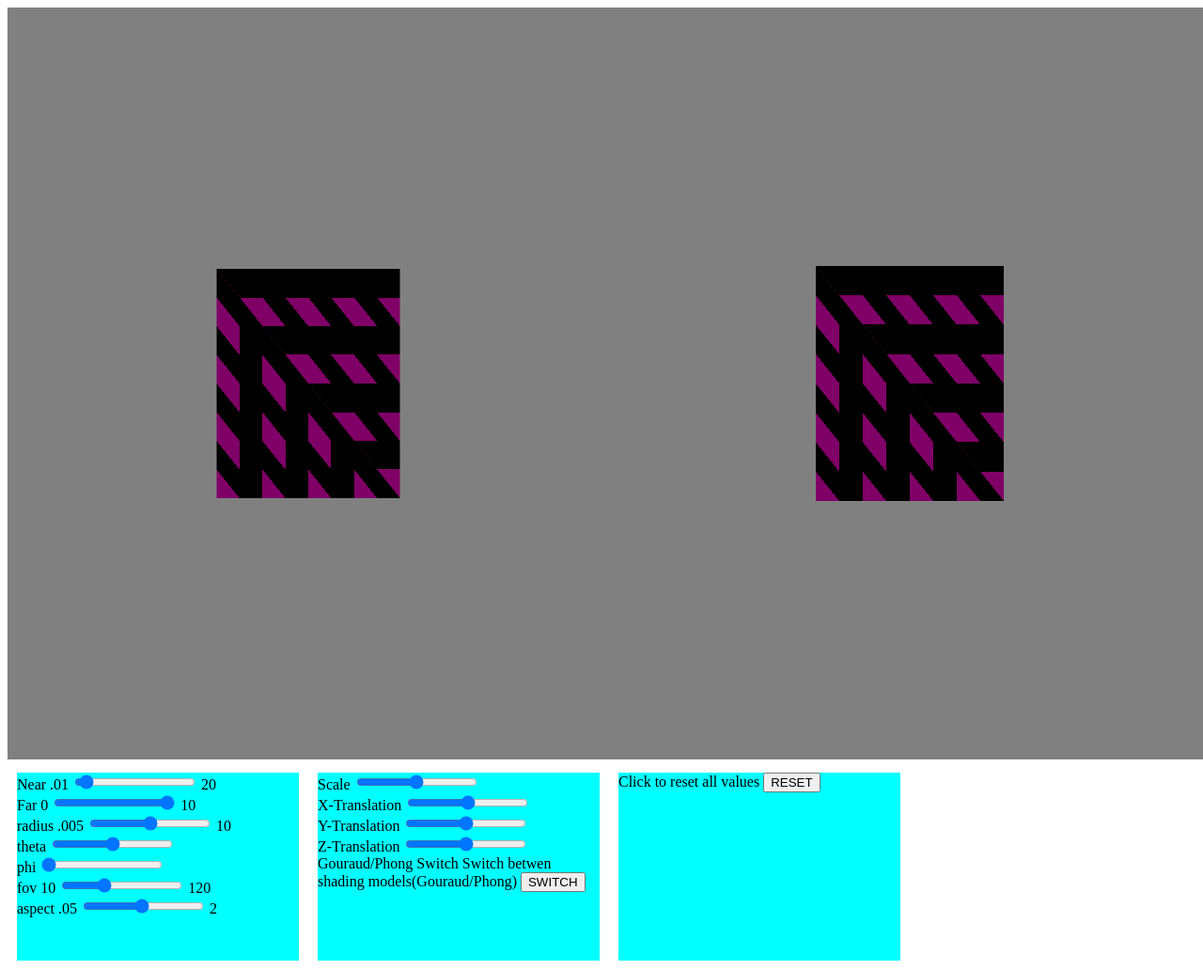
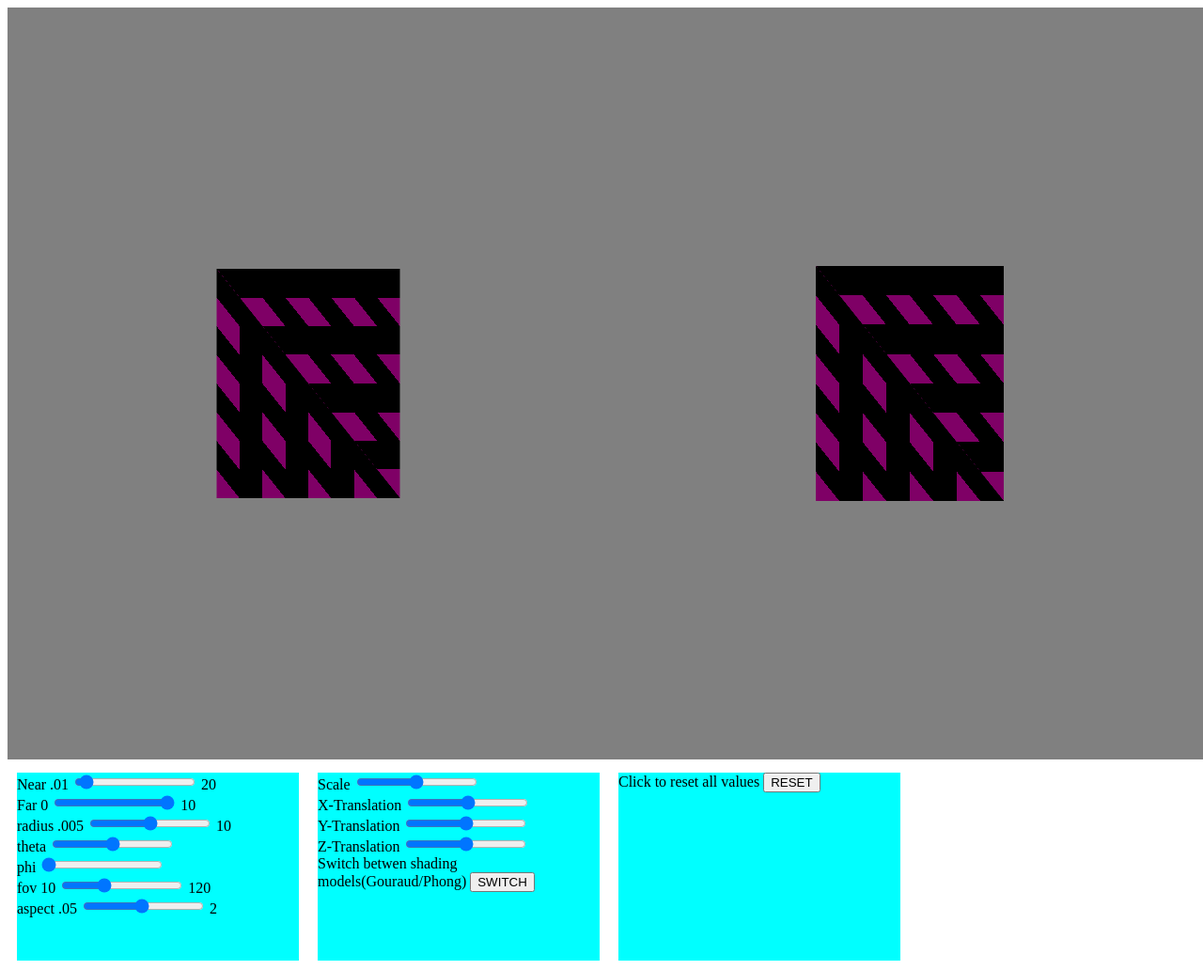
Before and after one commit to Ostyk/interactive-3Dcubes, a plain HTML site: page index.html in a window 1280 px wide. Shown: the whole page at 94% size. Drawn offline with Linux system fonts and the light colour scheme; animation ran at ten frames a second.

```diff
--- a/index.html
+++ b/index.html
@@ -212,7 +212,6 @@
 </div>
 
 <div>
-Gouraud/Phong Switch
 Switch betwen shading models(Gouraud/Phong)
 <input type="button" value="SWITCH" id="ShadingButton">
 
```
